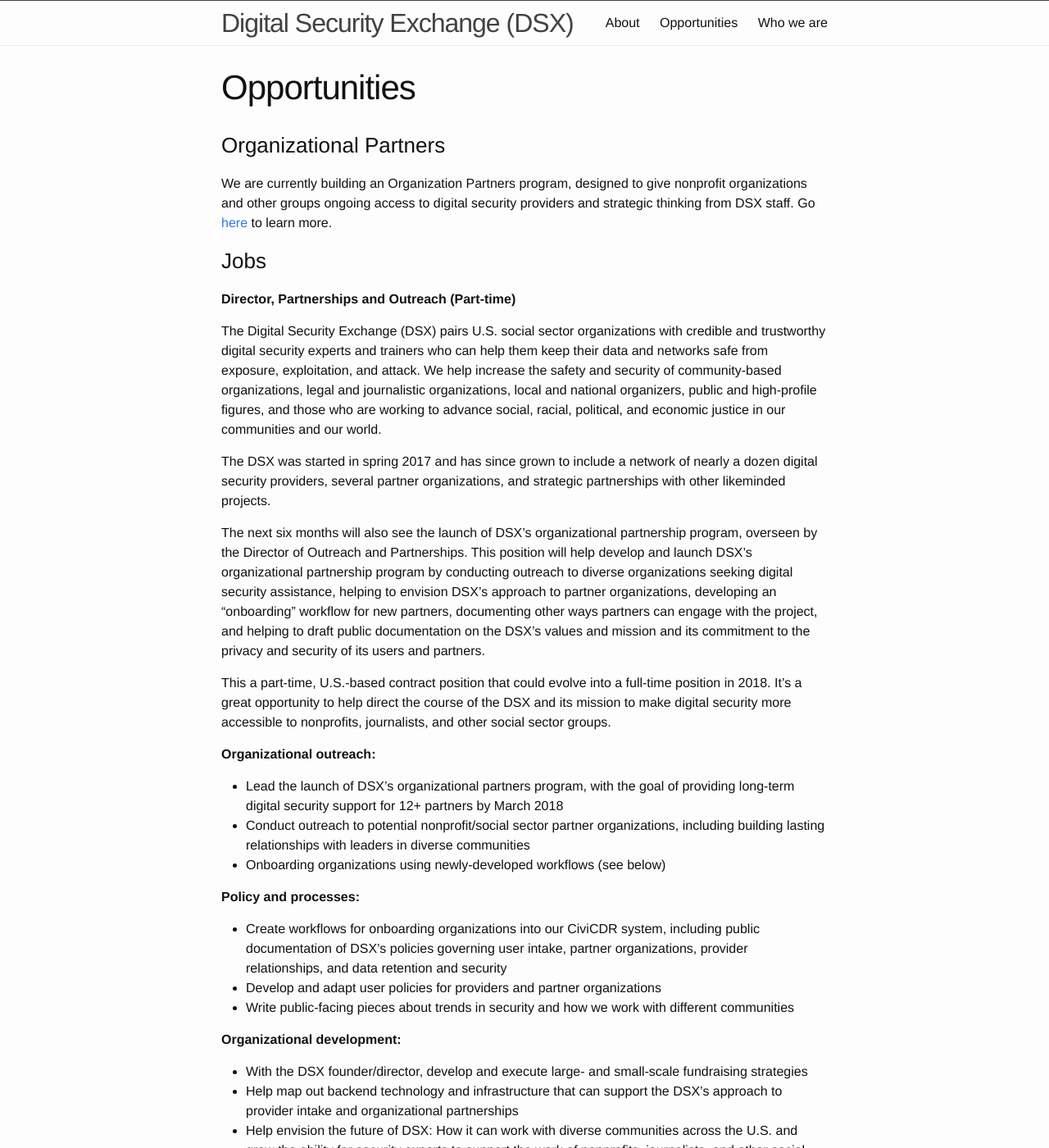
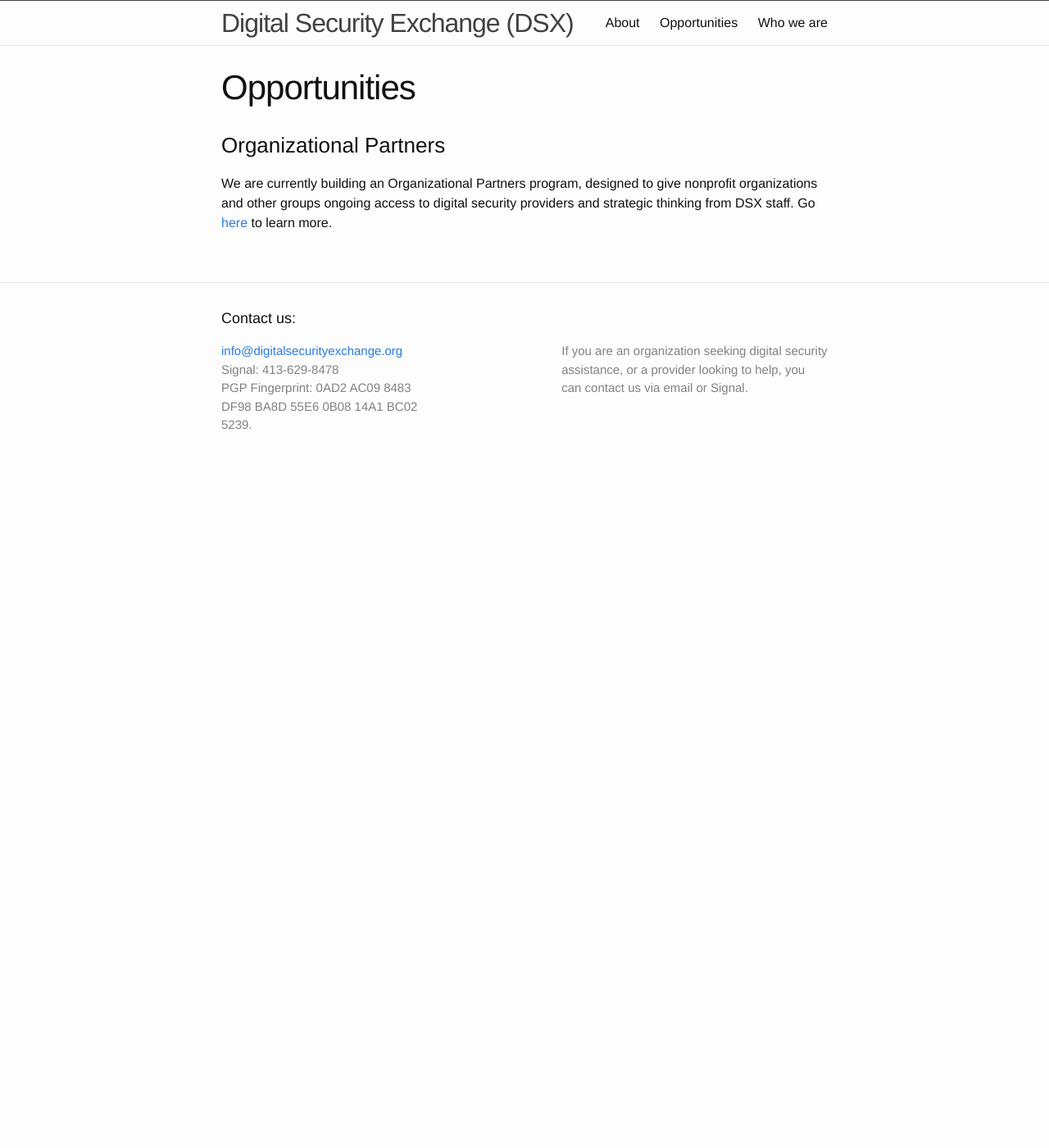
Before and after one commit to digiexchange/dsx.github.io, a Jekyll site: the page built from opportunities.md, in a window 1280 px wide and 1400 px high. Shown: the whole window at 82% size. Built offline with Jekyll 4.4.1, drawn with Linux system fonts in a browser that asks for light colours; some of the changed text lies outside the part shown.

Commit message:
opportunities update

```diff
--- a/opportunities.md
+++ b/opportunities.md
@@ -6,47 +6,4 @@ permalink: /opportunities/
 
 ### Organizational Partners
 
-We are currently building an Organization Partners program, designed to give nonprofit organizations and other groups ongoing access to digital security providers and strategic thinking from DSX staff. Go [here](https://www.digitalsecurityexchange.org/partners/) to learn more.
-
-### Jobs
-
-**Director, Partnerships and Outreach (Part-time)**
-
-The Digital Security Exchange (DSX) pairs U.S. social sector organizations with credible and trustworthy digital security experts and trainers who can help them keep their data and networks safe from exposure, exploitation, and attack. We help increase the safety and security of community-based organizations, legal and journalistic organizations, local and national organizers, public and high-profile figures, and those who are working to advance social, racial, political, and economic justice in our communities and our world.
-
-The DSX was started in spring 2017 and has since grown to include a network of nearly a dozen digital security providers, several partner organizations, and strategic partnerships with other likeminded projects.
-
-The next six months will also see the launch of DSX’s organizational partnership program, overseen by the Director of Outreach and Partnerships. This position will help develop and launch DSX’s organizational partnership program by conducting outreach to diverse organizations seeking digital security assistance, helping to envision DSX's approach to partner organizations, developing an "onboarding" workflow for new partners, documenting other ways partners can engage with the project, and helping to draft public documentation on the DSX's values and mission and its commitment to the privacy and security of its users and partners.
-
-This a part-time, U.S.-based contract position that could evolve into a full-time position in 2018. It's a great opportunity to help direct the course of the DSX and its mission to make digital security more accessible to nonprofits, journalists, and other social sector groups.
-
-**Organizational outreach:**
-
-* Lead the launch of DSX's organizational partners program, with the goal of providing long-term digital security support for 12+ partners by March 2018
-* Conduct outreach to potential nonprofit/social sector partner organizations, including building lasting relationships with leaders in diverse communities
-* Onboarding organizations using newly-developed workflows (see below)
-
-**Policy and processes:**
-
-* Create workflows for onboarding organizations into our CiviCDR system, including public documentation of DSX's policies governing user intake, partner organizations, provider relationships, and data retention and security
-* Develop and adapt user policies for providers and partner organizations
-* Write public-facing pieces about trends in security and how we work with different communities
-
-**Organizational development:**
-
-* With the DSX founder/director, develop and execute large- and small-scale fundraising strategies
-* Help map out backend technology and infrastructure that can support the DSX's approach to provider intake and organizational partnerships
-* Help envision the future of DSX: How it can work with diverse communities across the U.S. and grow the ability for security experts to support the work of nonprofits, journalists, and other social sector groups.
-
-**Relevant qualifications:**
-
-* 5+ years working in digital security, digital rights, progressive advocacy, or other related spaces
-* Commitment to digital security, human rights, social justice, racial justice, and other human rights issues
-* Strong familiarity with digital security best practices, and the needs, threats, and challenges facing diverse communities throughout the United States and beyond
-* Strong writing skills, and the ability to translate technical jargon into everyday human-speak
-* Demonstrated ability to form partnerships with diverse constituencies across different issue areas
-* Comfort working in a fast-changing, collaborative, dynamic startup environment
-
-The DSX is committed to reflecting the diversity of the communities we work with. We are seeking applicants of all races, genders, ages, abilities, orientations, ethnicities, and national origins to apply.
-
-To inquire about this position, please send an email with your CV and a brief description of your background and interest to <a href="mailto:info@digitalsecurityexchange.org">info@digitalsecurityexchange.org</a>.
+We are currently building an Organizational Partners program, designed to give nonprofit organizations and other groups ongoing access to digital security providers and strategic thinking from DSX staff. Go [here](https://www.digitalsecurityexchange.org/partners/) to learn more.
```
